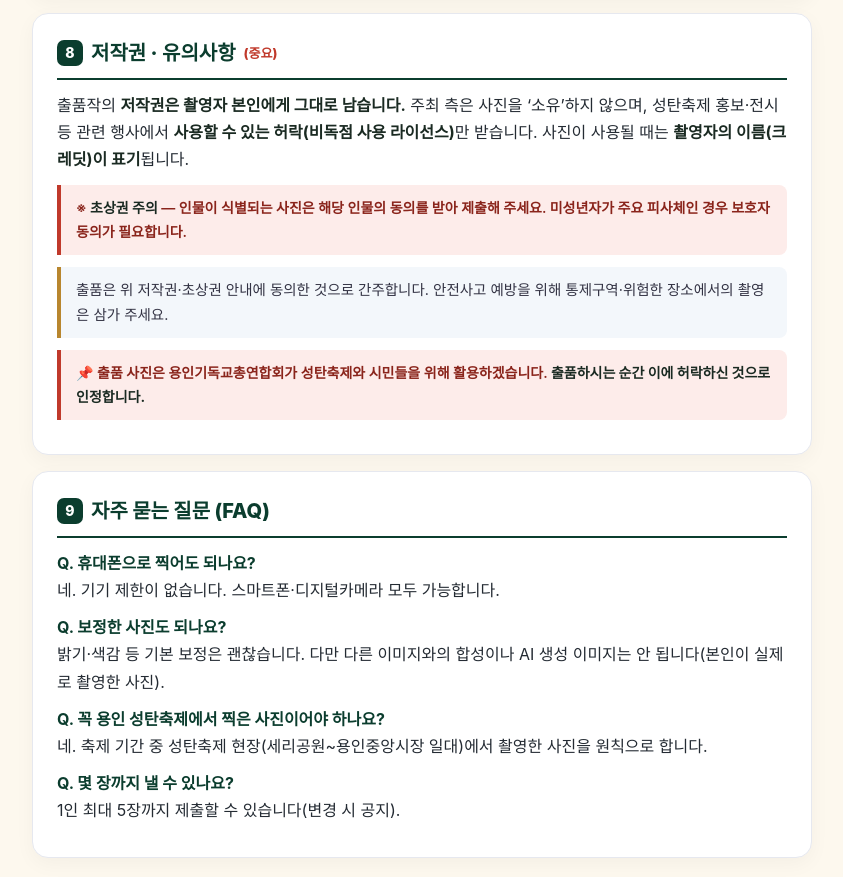
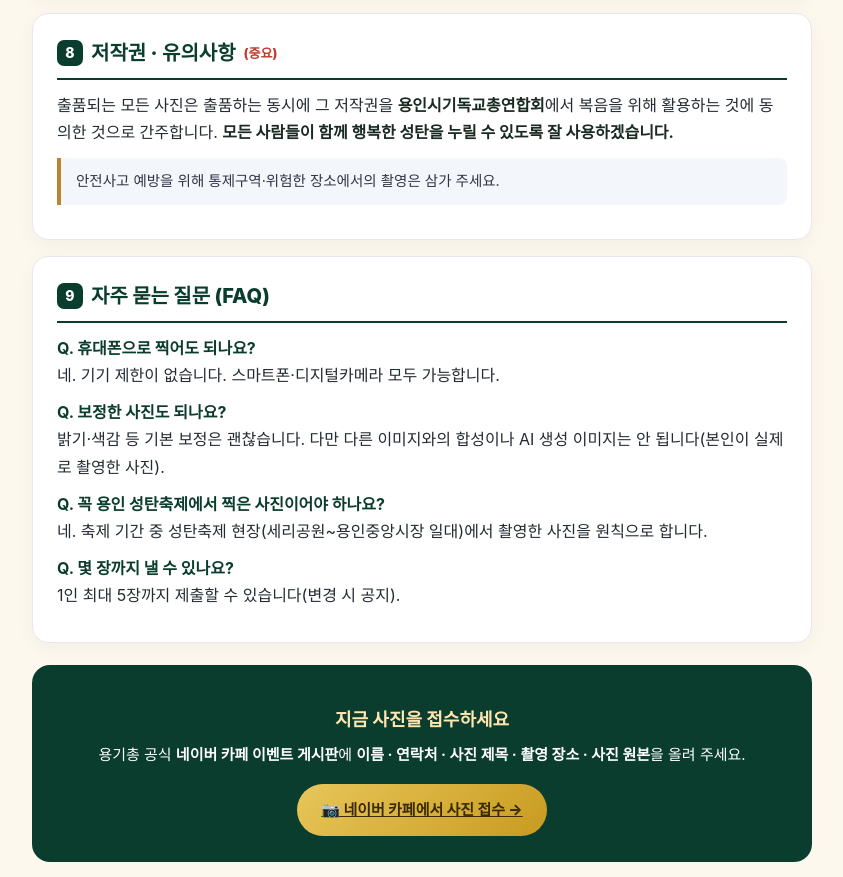
Before and after one commit to soultech-oh-ux/yongin-christmas, a plain HTML site: page photo-guide/index.html in a window 1280 px wide. Shown: the part 2717-3594 px from the top of the page, without its empty margins (218-1061 px from the left). Drawn offline with Linux system fonts and the light colour scheme.

Commit message:
저작권 문구 수정: 단체명·사진 안내
- 캐롤 안내 단체명 → 용인시기독교총연합회
- 사진 안내 저작권을 '출품 시 저작권 활용 동의 간주 · 모두가 행복한 성탄'으로 교체
- 기존 촬영자 저작권 잔존/초상권 주의/중복 📌 안내 삭제, 안전 안내만 유지

Co-Authored-By: Claude Opus 4.8 (1M context) <noreply@anthropic.com>

```diff
--- a/photo-guide/index.html
+++ b/photo-guide/index.html
@@ -156,10 +156,8 @@
 
   <div class="card">
     <h2><span class="no">8</span>저작권 · 유의사항 <span style="font-size:13px;color:var(--red)">(중요)</span></h2>
-    <p>출품작의 <b>저작권은 촬영자 본인에게 그대로 남습니다.</b> 주최 측은 사진을 ‘소유’하지 않으며, 성탄축제 홍보·전시 등 관련 행사에서 <b>사용할 수 있는 허락(비독점 사용 라이선스)</b>만 받습니다. 사진이 사용될 때는 <b>촬영자의 이름(크레딧)이 표기</b>됩니다.</p>
-    <div class="warn">※ <b>초상권 주의</b> — 인물이 식별되는 사진은 해당 인물의 동의를 받아 제출해 주세요. 미성년자가 주요 피사체인 경우 보호자 동의가 필요합니다.</div>
-    <div class="box">출품은 위 저작권·초상권 안내에 동의한 것으로 간주합니다. 안전사고 예방을 위해 통제구역·위험한 장소에서의 촬영은 삼가 주세요.</div>
-    <div class="warn">📌 출품 사진은 용인기독교총연합회가 성탄축제와 시민들을 위해 활용하겠습니다. <b>출품하시는 순간 이에 허락하신 것으로 인정합니다.</b></div>
+    <p>출품되는 모든 사진은 출품하는 동시에 그 저작권을 <b>용인시기독교총연합회</b>에서 복음을 위해 활용하는 것에 동의한 것으로 간주합니다. <b>모든 사람들이 함께 행복한 성탄을 누릴 수 있도록 잘 사용하겠습니다.</b></p>
+    <div class="box">안전사고 예방을 위해 통제구역·위험한 장소에서의 촬영은 삼가 주세요.</div>
   </div>
 
   <div class="card faq">
```
Also changed, not shown: guide/index.html (+1 -1 lines).
